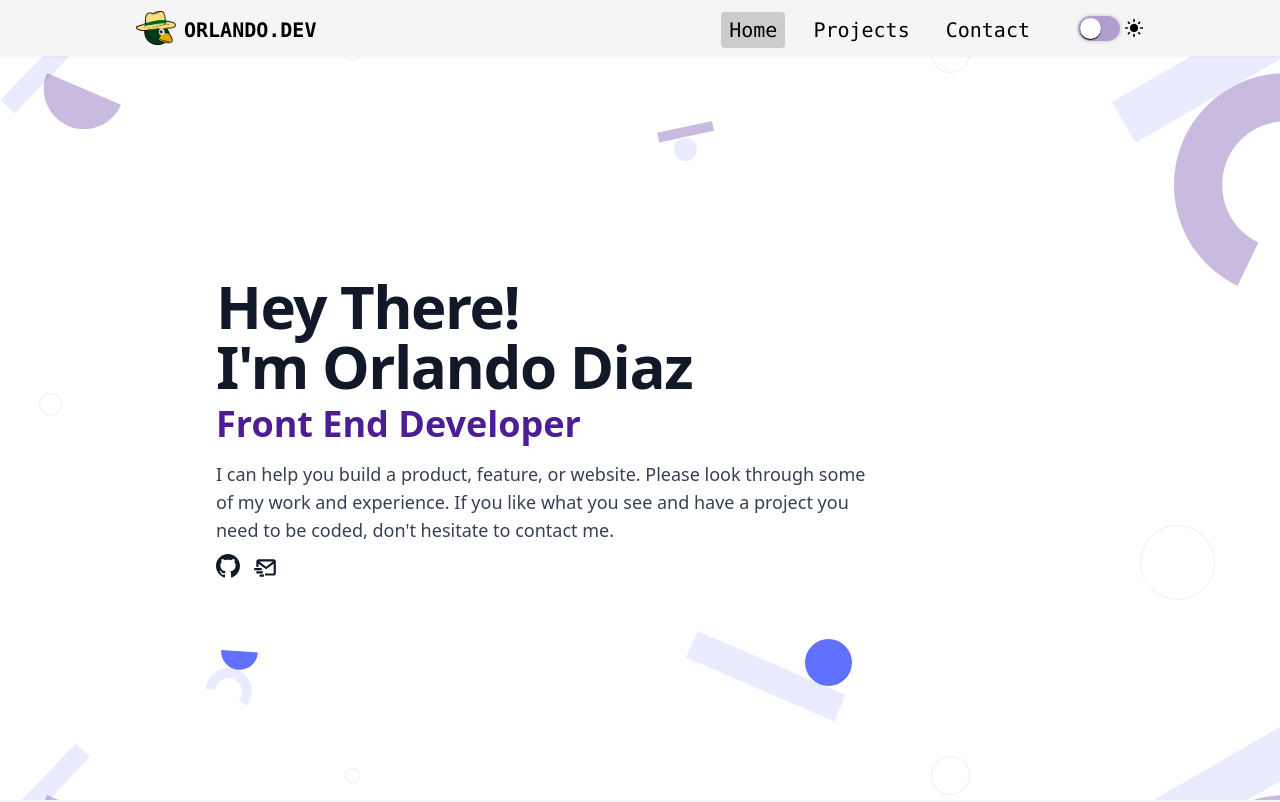
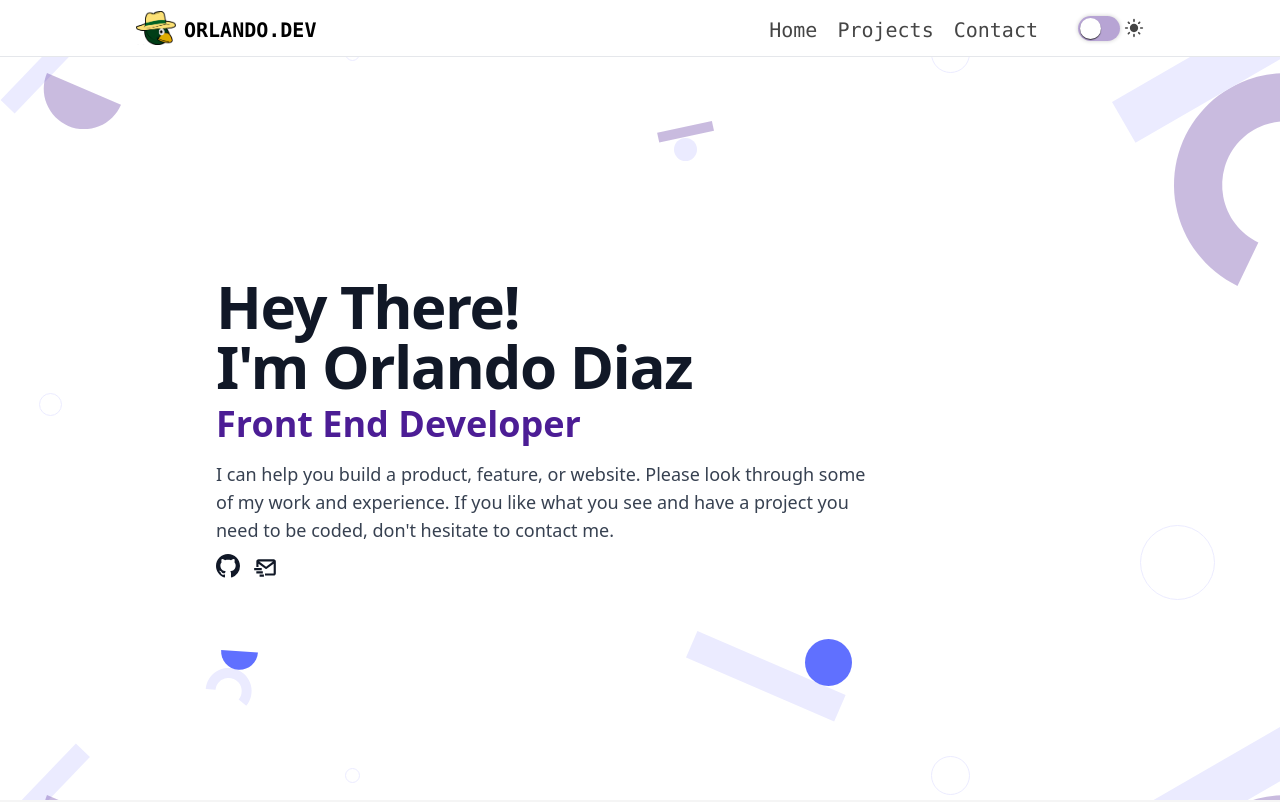
Before and after one commit to orlandodiazc/portfolio-react, a React (Vite) app: page / in a window 1280 px wide. Shown: the top 802 px of the page. Built offline with nearby package versions, Linux system fonts and the light colour scheme.

Commit message:
Update styles

```diff
--- a/src/components/Footer.jsx
+++ b/src/components/Footer.jsx
@@ -3,7 +3,7 @@ import Container from './Container.jsx'
 
 export default function Footer() {
   return (
-    <footer className="bg-gray-800 dark:bg-violet-900/20 py-6">
+    <footer className="bg-slate-900/95 py-6">
       <Container className="flex flex-col sm:flex-row gap-4 sm:gap-0 items-center justify-between">
         <p className="mb-0 mt-[5px] text-sm tracking-wide text-center text-gray-100 hover:text-white">
           Built using React, TailwindCSS and RadixUI, 2023.
--- a/src/components/Header.jsx
+++ b/src/components/Header.jsx
@@ -26,29 +26,23 @@ export default function Header({ initialThemeValue }) {
     setDarkMode((prev) => !prev)
   }
 
-  console.log(navigation)
   return (
-    <header className="bg-neutral-100 dark:bg-neutral-900/80 backdrop-blur-[3px] dark:text-gray-100 fixed w-full z-10">
-      <nav className="text-xl shadow-sm dark:shadow-none">
+    <header className="bg-white border-b text-neutral-900/80 dark:border-none dark:bg-neutral-900/80 backdrop-blur-[3px] dark:text-gray-100/80 fixed w-full z-10">
+      <nav className="text-xl">
         <div className="max-w-5xl m-auto px-2">
           <div className="flex justify-between h-14 items-center">
             <a className="flex items-center gap-2 font-mono font-bold" href="/">
               <img width="40px" height="auto" src="/logo.png" alt="Bird Logo" />{' '}
-              <span className=" mt-1">ORLANDO.DEV</span>
+              <span className="mt-1 text-black dark:text-neutral-200">ORLANDO.DEV</span>
             </a>
             <div className="flex gap-12 items-center">
               <div className="hidden md:flex gap-10">
                 <ul className="flex gap-5 items-center">
                   {navigation.map((item) => {
                     return (
-                      <li
-                        key={item.name}
-                        className={`font-mono mt-1 grid place-content-center px-2 py-1 rounded ${
-                          item.current ? 'bg-neutral-400/50' : ''
-                        }`}
-                      >
+                      <li key={item.name} className={'font-mono mt-1 grid place-content-center'}>
                         <a
-                          className="hover:text-violet-700"
+                          className="hover:text-black dark:hover:text-white"
                           href={item.href}
                           onClick={() => {
                             setNavigation((prev) =>
```
